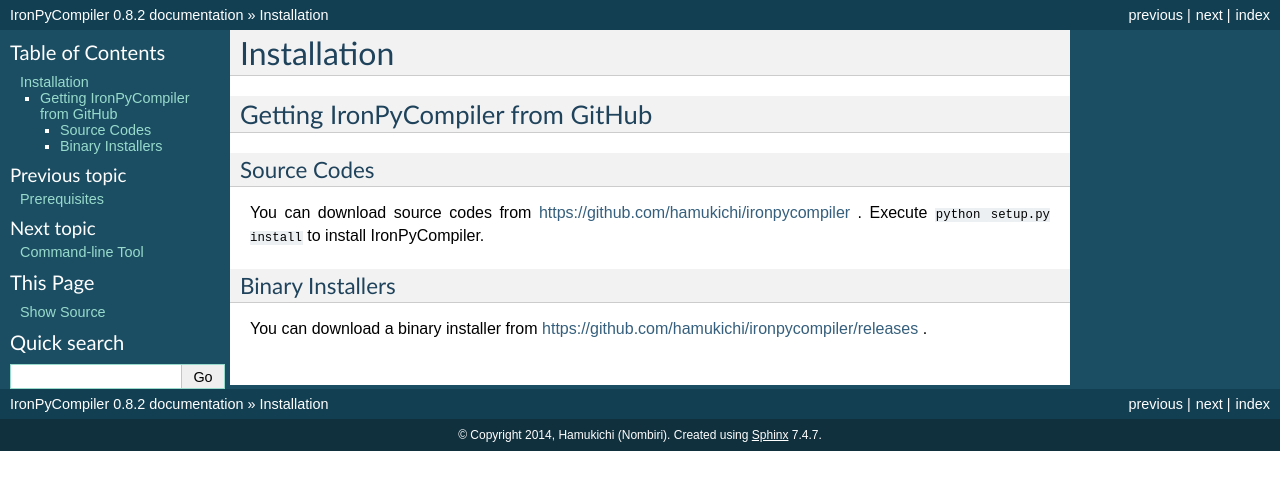
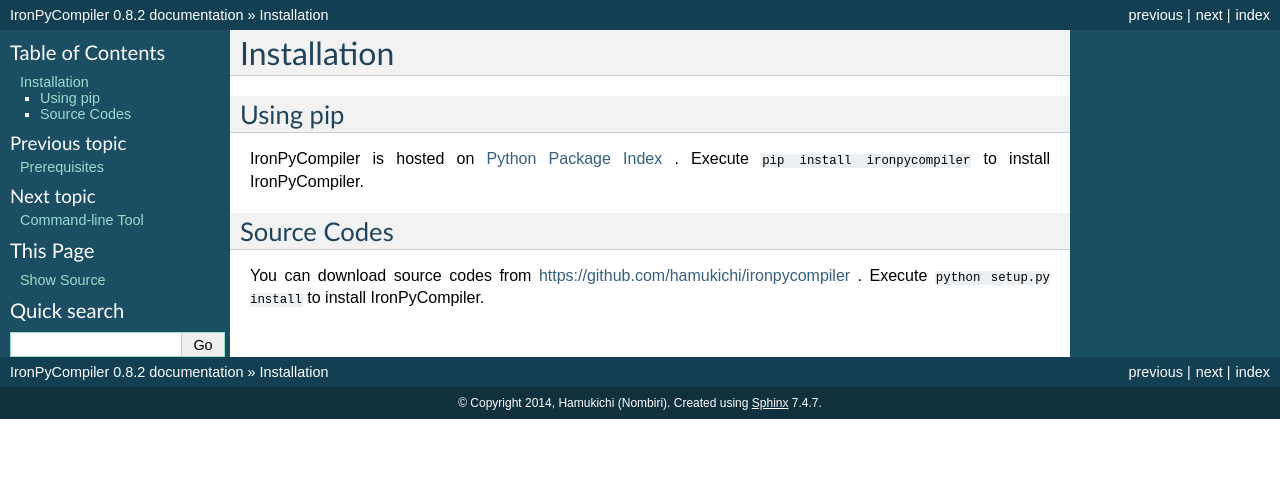
Before and after one commit to hamukichi/ironpycompiler, a Sphinx documentation site: the page built from doc/installation.rst, in a window 1280 px wide. Shown: the top 490 px of the page. Built offline with Sphinx 7.4.7, drawn with Linux system fonts in a browser that asks for light colours.

Commit message:
Corrected documents, and added conf.py to sdist

```diff
--- a/doc/installation.rst
+++ b/doc/installation.rst
@@ -1,18 +1,16 @@
 Installation
 ============
 
-Getting IronPyCompiler from GitHub
-----------------------------------
+Using pip
+---------
+
+IronPyCompiler is hosted on
+`Python Package Index <https://pypi.python.org/pypi/ironpycompiler>`_ .
+Execute ``pip install ironpycompiler`` to install IronPyCompiler.
 
 Source Codes
-^^^^^^^^^^^^
+------------
 
 You can download source codes from
 https://github.com/hamukichi/ironpycompiler . Execute
 ``python setup.py install`` to install IronPyCompiler.
-
-Binary Installers
-^^^^^^^^^^^^^^^^^
-
-You can download a binary installer from
-https://github.com/hamukichi/ironpycompiler/releases .
```
Also changed, not shown: 1 other file.
